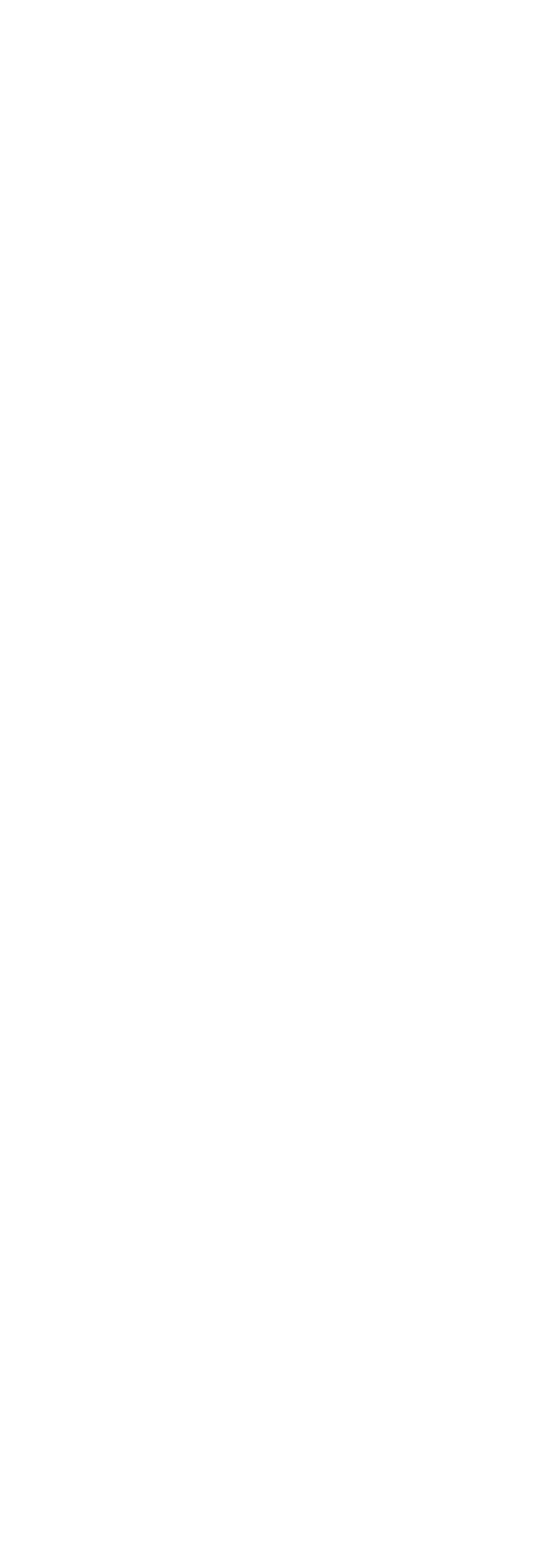
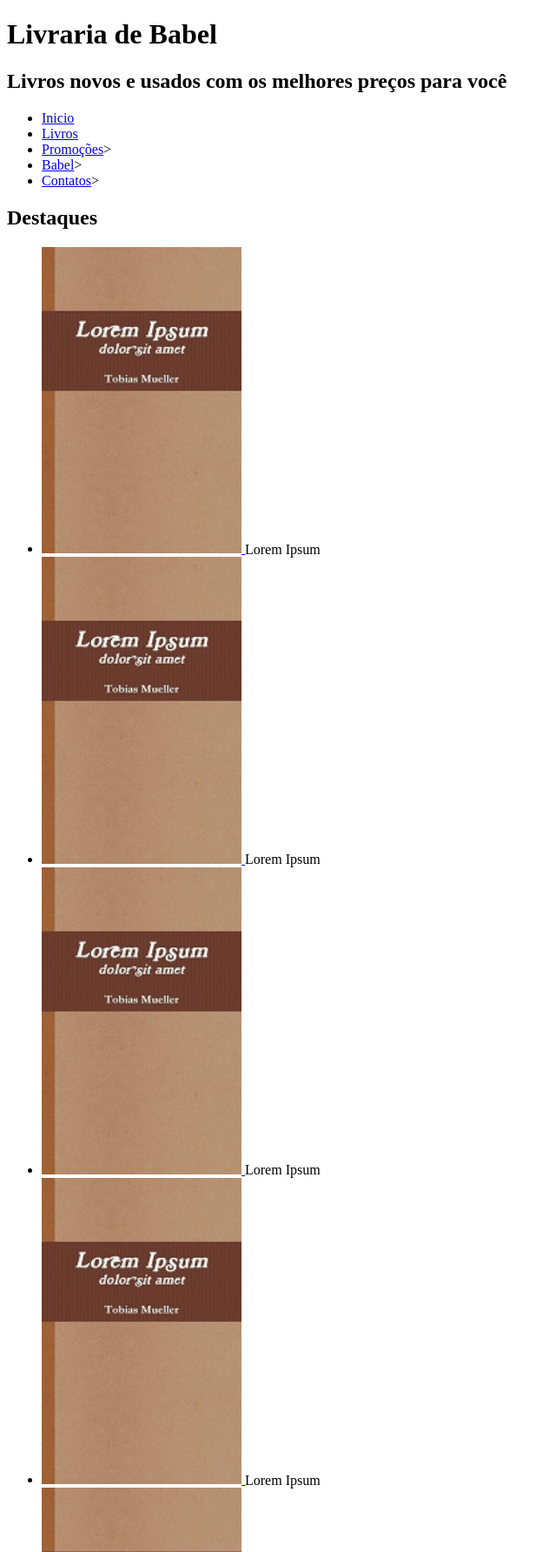
Before and after one commit to CAOSquack/projetolivraria, a plain HTML site: page index.html in a window 1280 px wide. Shown: the top 1784 px of the page at 87% size, without its empty margins (0-640 px from the left). Before the commit the page ends 800 px from the top, so only its background shows below. Drawn offline with Linux system fonts and the light colour scheme.

Commit message:
alteração index

```diff
--- a/index.html
+++ b/index.html
@@ -1,5 +1,5 @@
 <!DOCTYPE html>
-<html lang="pt-br">
+<html lang="pt-br" dir="ltr">
 <head>
     <meta charset="UTF-8">
     <meta http-equiv="X-UA-Compatible" content="IE=edge">
@@ -7,6 +7,94 @@
     <title>Livraria de Babel</title>
 </head>
 <body>
+    <div id="topo">
+    <h1>Livraria de Babel</h1>
+    <h2>Livros novos e usados com os melhores preços para você</h2>
+    </div>
+    <div id="menu">
+        <ul>
+            <li><a href="#">Inicio</a></li>
+            <li><a href="#">Livros</a></li>
+            <li><a href="#">Promoções</a>></li>
+            <li><a href="#">Babel</a>></li>
+            <li><a href="#">Contatos</a>></li>
+        </ul>
+    </div>
+    <div class="destaques">
+        <h2>Destaques</h2>
+        <ul>
+            <li>
+                <a href="#">
+                    <img src="images/capalivro.jpg" alt="150" width="230">
+                </a>
+                <span>Lorem Ipsum</span>
+            </li>
+            <li>
+                <a href="#">
+                    <img src="images/capalivro.jpg" alt="150" width="230">
+                </a>
+                <span>Lorem Ipsum</span>
+            </li>
+            <li>
+                <a href="#">
+                    <img src="images/capalivro.jpg" alt="150" width="230">
+                </a>
+                <span>Lorem Ipsum</span>
+            </li>
+            <li>
+                <a href="#">
+                    <img src="images/capalivro.jpg" alt="150" width="230">
+                </a>
+                <span>Lorem Ipsum</span>
+            </li>
+            <li>
+                <a href="#">
+                    <img src="images/capalivro.jpg" alt="150" width="230">
+                </a>
+                <span>Lorem Ipsum</span>
+            </li>
+            <li>
+                <a href="#">
+                    <img src="images/capalivro.jpg" alt="150" width="230">
+                </a>
+                <span>Lorem Ipsum</span>
+            </li>
+            <li>
+                <a href="#">
+                    <img src="images/capalivro.jpg" alt="150" width="230">
+                </a>
+                <span>Lorem Ipsum</span>
+            </li>
+            <li>
+                <a href="#">
+                    <img src="images/capalivro.jpg" alt="150" width="230">
+                </a>
+                <span>Lorem Ipsum</span>
+            </li>
+            <li>
+                <a href="#">
+                    <img src="images/capalivro.jpg" alt="150" width="230">
+                </a>
+                <span>Lorem Ipsum</span>
+            </li>
+            <li>
+                <a href="#">
+                    <img src="images/capalivro.jpg" alt="150" width="230">
+                </a>
+                <span>Lorem Ipsum</span>
+            </li>
 
+        </ul>
+    </div>
+    <div id="Rodapé">
+        <ul>
+            <li><a href="#">Inicio</a></li>
+            <li><a href="#">Livros</a></li>
+            <li><a href="#">Promoções</a>></li>
+            <li><a href="#">Babel</a>></li>
+            <li><a href="#">Contatos</a>></li>
+        </ul>
+        <p>2024 Livraria de Babel - &copy;todos direitos reservados </p>
+    </div>
 </body>
 </html>
```
Also changed, not shown: images/capalivro.jpg (added).
